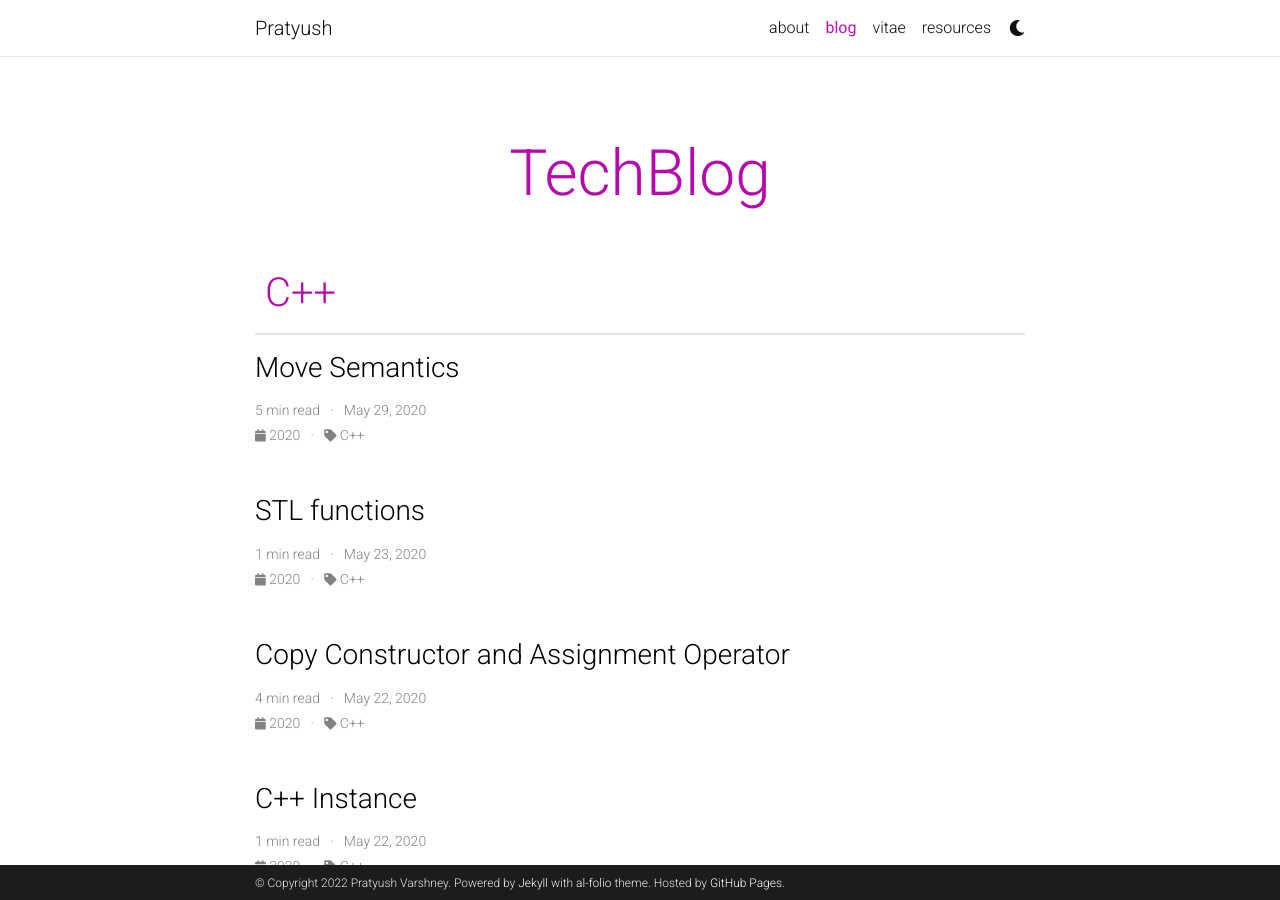
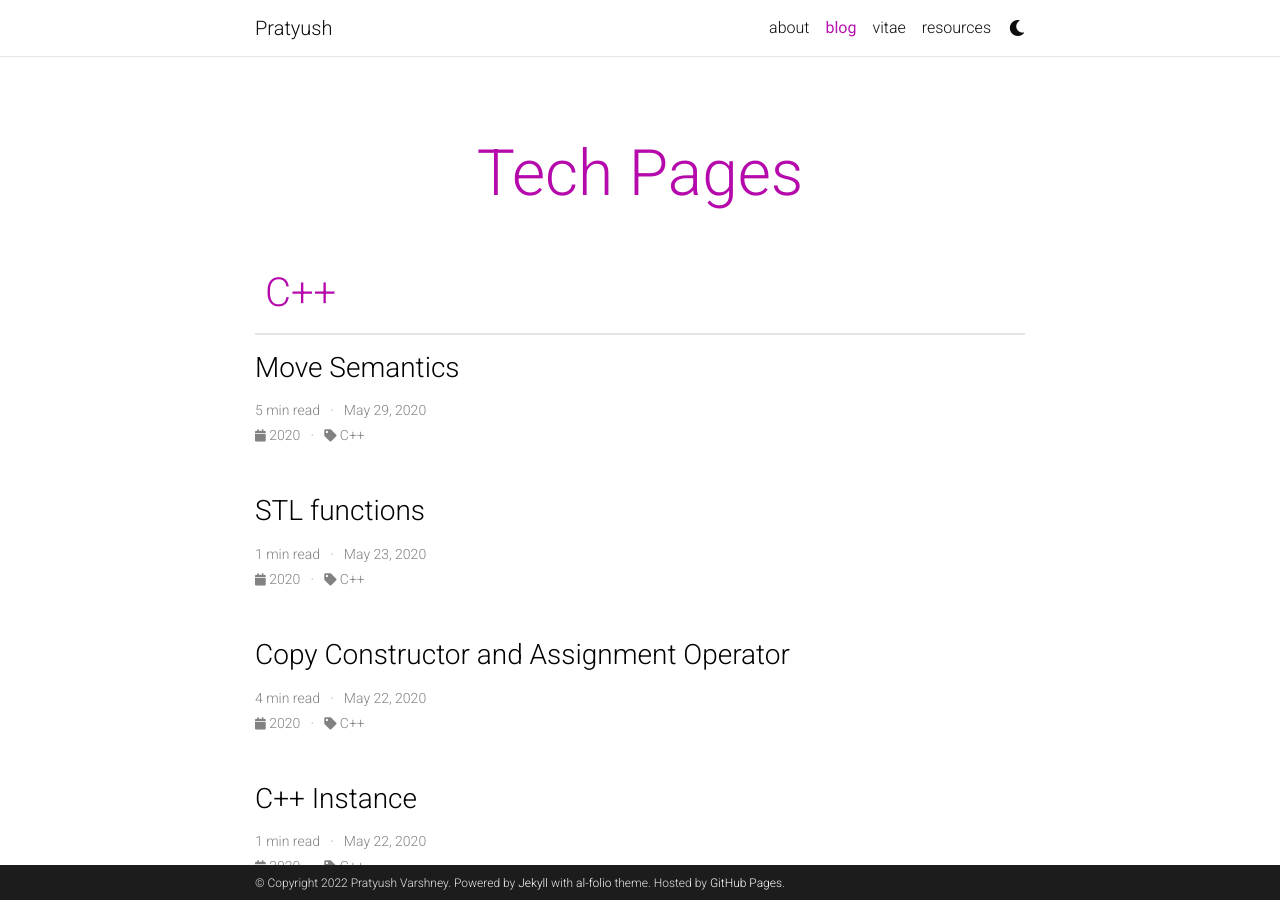
Before and after one commit to pratyusv/temp_github_repo, a Jekyll site: the page built from blog/index.html, in a window 1280 px wide and 900 px high. Built offline with Jekyll 4.4.1, drawn with Linux system fonts in a browser that asks for light colours; nearby versions of some CDN libraries; the list of posts is cut into pages by our own code; comment, search, counter and statistics services are not loaded; a style sheet for code colours, icons or effects is not loaded.

Commit message:
Updated Config file

```diff
--- a/_config.yml
+++ b/_config.yml
@@ -4,7 +4,7 @@
 
 title: Pratyush # the website title (if blank, full name will be used instead)
 first_name: Pratyush
-middle_name:
+# middle_name:
 last_name: Varshney
 email: pratyushvarshney91@gmail.com
 description: > # the ">" symbol means to ignore newlines until "footer_text:"
@@ -15,7 +15,7 @@
 keywords: jekyll, jekyll-theme, academic-website, portfolio-website  # add your own keywords or leave empty
 
 lang: en # the language of your site (for example: en, fr, cn, ru, etc.)
-# icon: 🔥 # the emoji used as the favicon
+icon: 🔥 # the emoji used as the favicon
 url: https://pratyusv.github.io # the base hostname & protocol for your site
 baseurl: /pratyusv # the subpath of your site, e.g. /blog/
 last_updated: false # set to true if you want to display last updated in the footer
@@ -68,7 +68,7 @@
 dblp_url: # your DBLP profile url
 stackoverflow_id: #your stackoverflow id
 
-# rss_icon: true
+rss_icon: true
 
 contact_note: >
   You can even add a little note about which of these is the best way to reach you.
@@ -82,7 +82,7 @@
 # Blog
 # -----------------------------------------------------------------------------
 
-blog_name: TechBlog # your blog must have a name for it to show up in the nav bar
+blog_name: Tech Pages  # your blog must have a name for it to show up in the nav bar
 # blog_description: a simple whitespace theme for academics
 permalink: /blog/:year/:title/
 
@@ -104,13 +104,9 @@
       layout: post
     output: true
     permalink: /news/:path/
-  resources:
+  projects:
     output: true
-    permalink: /resources/:path/
-  vitae:
-    output: true
-    permalink: /assets/pdf/PratyushVarshney.pdf
-
+    permalink: /projects/:path/
 
 news_limit: 5
 
@@ -151,7 +147,6 @@
   - jekyll-email-protect
   - jekyll-feed
   - jekyll-github-metadata
-  - jekyll-imagemagick
   - jekyll-paginate-v2
   - jekyll/scholar
   - jekyll-sitemap
@@ -207,7 +202,7 @@
 scholar:
 
   last_name: Varshney
-  first_name: [Pratyush]
+  first_name: Pratyush
 
   style: apa
   locale: en
@@ -263,7 +258,7 @@
 # Optional Features
 # -----------------------------------------------------------------------------
 
-enable_google_analytics:    true  # enables google analytics
+enable_google_analytics:    false  # enables google analytics
 enable_panelbear_analytics: false  # enables panelbear analytics
 enable_google_verification: false  # enables google site verification
 enable_bing_verification:   false  # enables bing site verification
@@ -272,7 +267,7 @@
 enable_tooltips:            false  # enables automatic tooltip links generated
                                    # for each section titles on pages and posts
 enable_darkmode:            true   # enables switching between light/dark modes
-enable_navbar_social:       true  # enables displaying social links in the
+enable_navbar_social:       false  # enables displaying social links in the
                                    # navbar on the about page
 enable_project_categories:  true   # enables categorization of projects into
                                    # multiple categories
```
